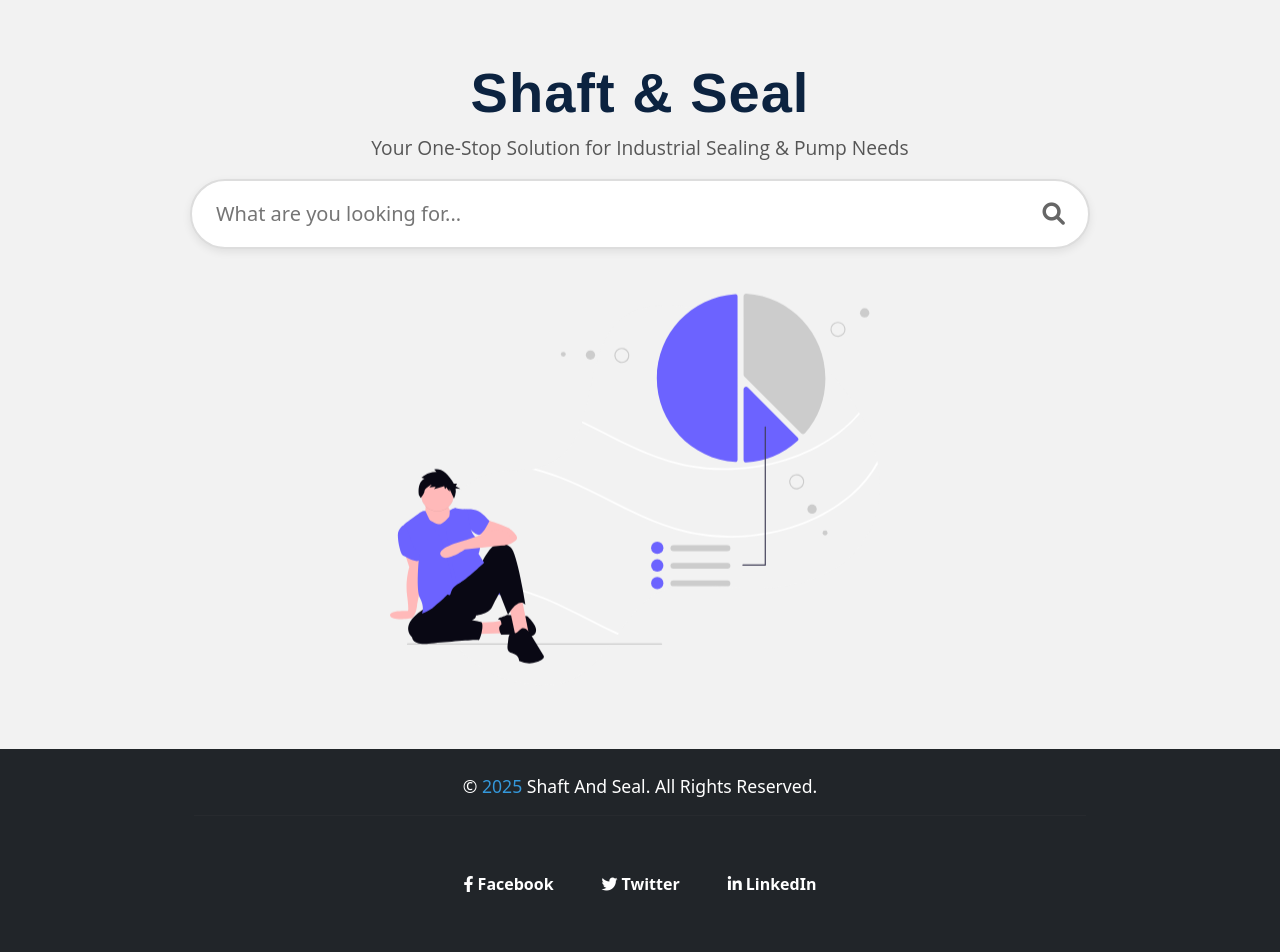
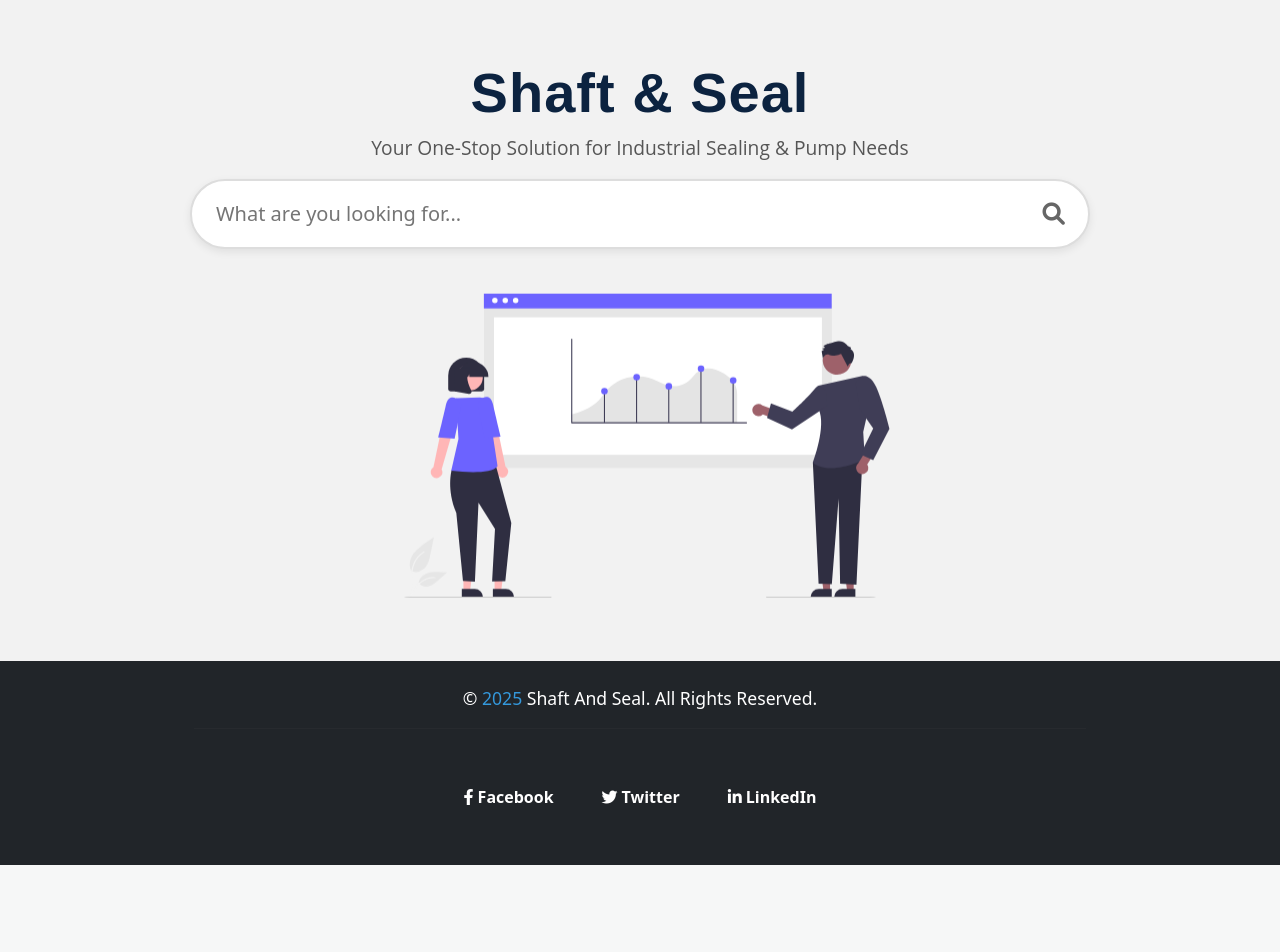
Before and after one commit to shaftnseal-Tech/ShaftnSeal, a Django app: page / in a window 1280 px wide. Shown: the part 82-1034 px from the top of the page. After the commit the page ends 947 px from the top, so only its background shows below. Run offline with Django 5.2, Linux system fonts and the light colour scheme.

Commit message:
changed home image

```diff
--- a/templates/Products/home.html
+++ b/templates/Products/home.html
@@ -76,7 +76,7 @@
     <div class="hero-image mt-5" id="lottie-container">
       {% comment %} <img src="{% static "img/homeheroimg.svg" %}"
       alt="Industrial Solutions"> {% endcomment %}
-       <img src="{% static "img/5.svg" %}" alt="Industrial Solutions" class="animated-svg">
+       <img src="{% static "img/4.svg" %}" alt="Industrial Solutions" class="animated-svg">
     </div>
   </div>
 </section>
```
